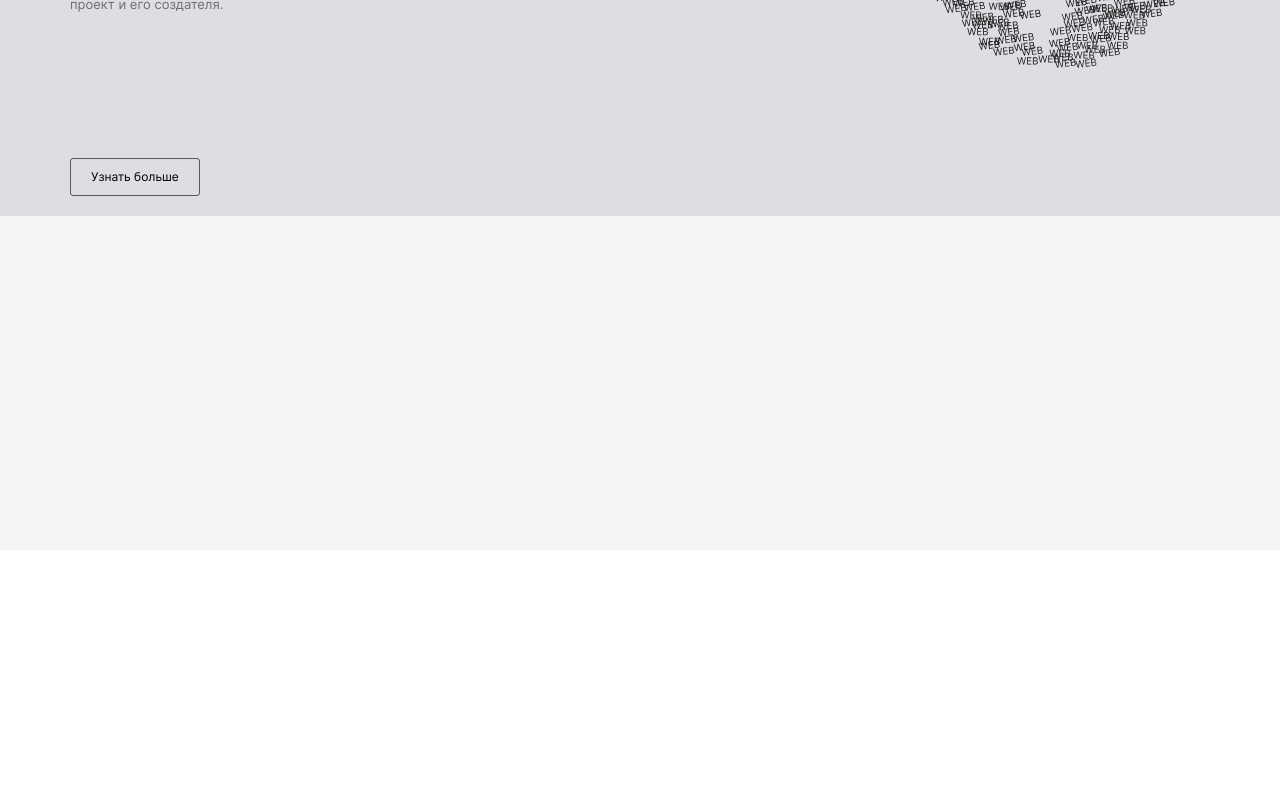
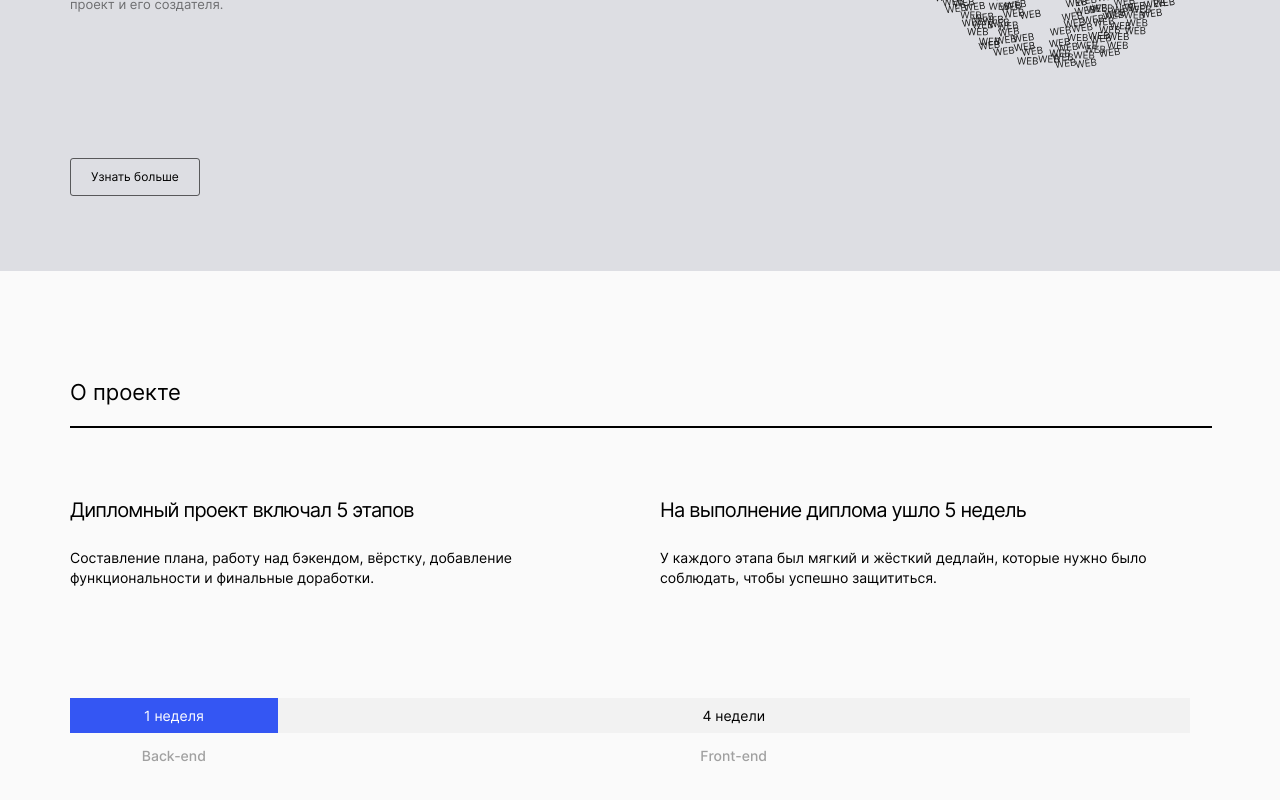
Before and after one commit to sofiapeshekhonova/movies-explorer-frontend, a React (Create React App) app: page / in a window 1280 px wide. Shown: the part 250-1050 px from the top of the page. Before the commit the page ends 800 px from the top, so only its background shows below. Built offline with nearby package versions, Linux system fonts and the light colour scheme.

Commit message:
level-2: AboutProject

```diff
--- /dev/null
+++ b/src/components/AboutProject/AboutProject.jsx
@@ -0,0 +1,32 @@
+import "./AboutProject.scss";
+import MainDescription from "../MainDescription/MainDescription";
+function AboutProject() {
+
+  return (
+    <section className="about-project">
+      <MainDescription title={'О проекте'} />
+      <ul className="about-project__container">
+      <li className="about-project__container-text">
+        <h4 className="about-project__title">Дипломный проект включал 5 этапов</h4>
+        <p className="about-project__description">Составление плана, работу над бэкендом, вёрстку, добавление функциональности и финальные доработки.</p>
+      </li>
+      <li className="about-project__container-text">
+        <h4 className="about-project__title">На выполнение диплома ушло 5 недель</h4>
+        <p className="about-project__description">У каждого этапа был мягкий и жёсткий дедлайн, которые нужно было соблюдать, чтобы успешно защититься.</p>
+      </li>
+      </ul>
+      <div className="about-project__spent-time">
+        <div className="about-project__spent-time-backend">
+          <p className="about-project__spent-time-title about-project__spent-time-title_backend">1&nbsp;неделя</p>
+          <p className="about-project__spent-time-description">Back-end</p>
+        </div>
+        <div className="about-project__spent-time-frontend">
+          <p className="about-project__spent-time-title about-project__spent-time-title_frontend">4&nbsp;недели</p>
+          <p className="about-project__spent-time-description">Front-end</p>
+        </div>
+      </div>
+    </section>
+  );
+}
+
+export default AboutProject;
--- /dev/null
+++ b/src/components/AboutProject/AboutProject.scss
@@ -0,0 +1,123 @@
+.about-project {
+  padding: 110px 70px;
+  background-color: var(--milk);
+  @media screen and (max-width: 768px) {
+    padding: 90px 50px;
+  }
+  @media screen and (max-width: 495px) {
+    padding: 70px 18px;
+  }
+}
+
+.about-project__container {
+  display: flex;
+  list-style: none;
+  justify-content: space-between;
+  padding: 0;
+  margin: 70px 0 110px;
+  gap: 25px;
+  @media screen and (max-width: 768px) {
+    margin-bottom: 93px;
+  }
+  @media screen and (max-width: 495px) {
+    flex-direction: column;
+    margin-bottom: 60px;
+  }
+}
+
+.about-project__container-text {
+
+}
+
+.about-project__title {
+  font-style: normal;
+  font-weight: 400;
+  font-size: 20px;
+  line-height: 24px;
+  letter-spacing: -0.04em;
+  margin: 0;
+  @media screen and (max-width: 320px) {
+    font-size: 18px;
+    line-height: 22px;
+    letter-spacing: -0.04em;
+  }
+}
+
+.about-project__description {
+  font-style: normal;
+  font-weight: 400;
+  font-size: 14px;
+  line-height: 20px;
+  margin: 26px 0 0 0;
+  max-width: 550px;
+  @media screen and (max-width: 768px) {
+    font-size: 12px;
+    line-height: 18px;
+    margin-top: 22px;
+  }
+  @media screen and (max-width: 320px) {
+    font-size: 11px;
+    line-height: 16px;
+    margin-top: 16px;
+  }
+}
+
+.about-project__spent-time {
+  display: flex;
+}
+
+.about-project__spent-time-title {
+  font-style: normal;
+  font-weight: 400;
+  font-size: 14px;
+  line-height: 17px;
+  margin: 0;
+  @media screen and (max-width: 320px) {
+    font-size: 11px;
+    line-height: 13px;
+  }
+}
+
+.about-project__spent-time-backend {
+  text-align: center;
+}
+
+.about-project__spent-time-frontend {
+  text-align: center;
+  width: 100%;
+  max-width: 912px;
+  @media screen and (max-width: 768px) {
+    max-width: 528px;
+  }
+  @media screen and (max-width: 320px) {
+    max-width: 184px;
+  }
+}
+
+.about-project__spent-time-title_backend {
+  color: var(--white);
+  background-color: var(--blue);
+  box-sizing: border-box;
+  padding: 9px 74px;
+  @media screen and (max-width: 768px) {
+    padding: 9px 36px;
+  }
+  @media screen and (max-width: 495px) {
+    padding: 9px 23px;
+  }
+}
+
+.about-project__spent-time-title_frontend {
+  background-color: var(--background-frontend);
+  // width: 912px;
+  box-sizing: border-box;
+  padding: 9px 0;
+}
+
+.about-project__spent-time-description {
+  color: var(--grey-dark);
+  font-weight: 500;
+  font-size: 14px;
+  line-height: 17px;
+  margin: 14px 0 0;
+}
--- a/src/components/App/App.scss
+++ b/src/components/App/App.scss
@@ -1,6 +1,6 @@
 .page {
-  background: #F5F5F5;
-  color: #000;
+  background: var(--milk);
+  color: var(--black);
   min-width: 320px;
   min-height: 100vh;
   margin: 0 auto;
--- a/src/components/Main/Main.jsx
+++ b/src/components/Main/Main.jsx
@@ -10,6 +10,7 @@
 // import Footer from '../Footer/Footer';
 import Promo from '../Promo/Promo';
 import "./Main.scss";
+import AboutProject from '../AboutProject/AboutProject'
 
 function Main() {
 
@@ -18,6 +19,7 @@ function Main() {
     {/* <Header /> */}
     <div className="main">
     <Promo />
+    <AboutProject />
     </div>
     {/* <Footer /> */}
     </>
--- /dev/null
+++ b/src/components/MainDescription/MainDescription.jsx
@@ -0,0 +1,13 @@
+import "./MainDescription.scss";
+
+function MainDescription({title}) {
+
+  return (
+    <div className="main-description">
+      <h3 className="main-description__title">{title}</h3>
+      <div className="main-description__line"></div>
+    </div>
+  );
+}
+
+export default MainDescription;
--- /dev/null
+++ b/src/components/MainDescription/MainDescription.scss
@@ -0,0 +1,16 @@
+.main-description__title {
+  font-weight: 400;
+  font-size: 22px;
+  line-height: 1;
+  margin: 0 0 23px;
+  @media screen and (max-width: 320px) {
+    font-size: 18px;
+    letter-spacing: -0.04rem;
+    margin-bottom: 28px;
+  }
+}
+
+.main-description__line {
+  border: 1px solid;
+  width: 100%;
+}
--- a/src/components/Promo/Promo.scss
+++ b/src/components/Promo/Promo.scss
@@ -1,12 +1,12 @@
 $weight400: 400;
 
 .promo {
-  background-color: #DDDEE3;
+  background-color: var(--background-promo);
   display: grid;
   grid-template-areas:
         ' text image';
   justify-content: space-between;
-  padding: 20px 70px 20px;
+  padding: 20px 70px 75px;
   column-gap: 15px;
 
   @media screen and (max-width: 768px) {
--- a/src/index.scss
+++ b/src/index.scss
@@ -1,4 +1,18 @@
 @import url(./vendor/normalize.scss);
 @import url(./vendor/fonts/fonts.scss);
 
-$color: #c32525;
+:root {
+  --green: #2BE080;
+  --black: #000000;
+  --black2: #1D1D1D;
+  --white: #FFFFFF;
+  --grey-dark: #A0A0A0;
+  --grey-light: #E8E8E8;
+  --milk: #FAFAFA;
+  --blue: #3456F3;
+  --grey-light2: #F4F4F4;
+  --pink: #EE3465;
+  --background-intro: #F5F5F5;
+  --background-promo: #DDDEE3;
+  --background-frontend: #F2F2F2;
+}
```
